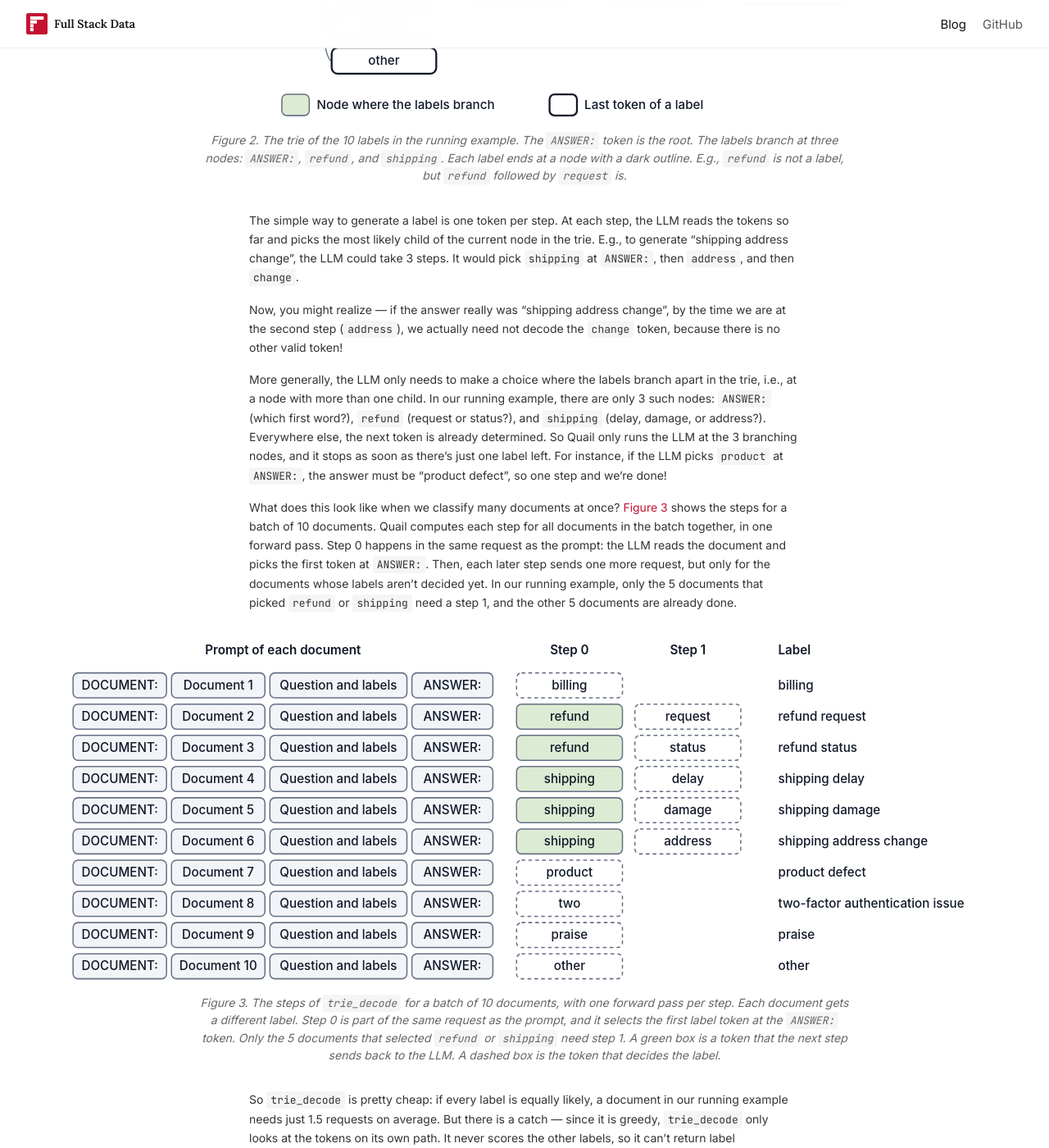
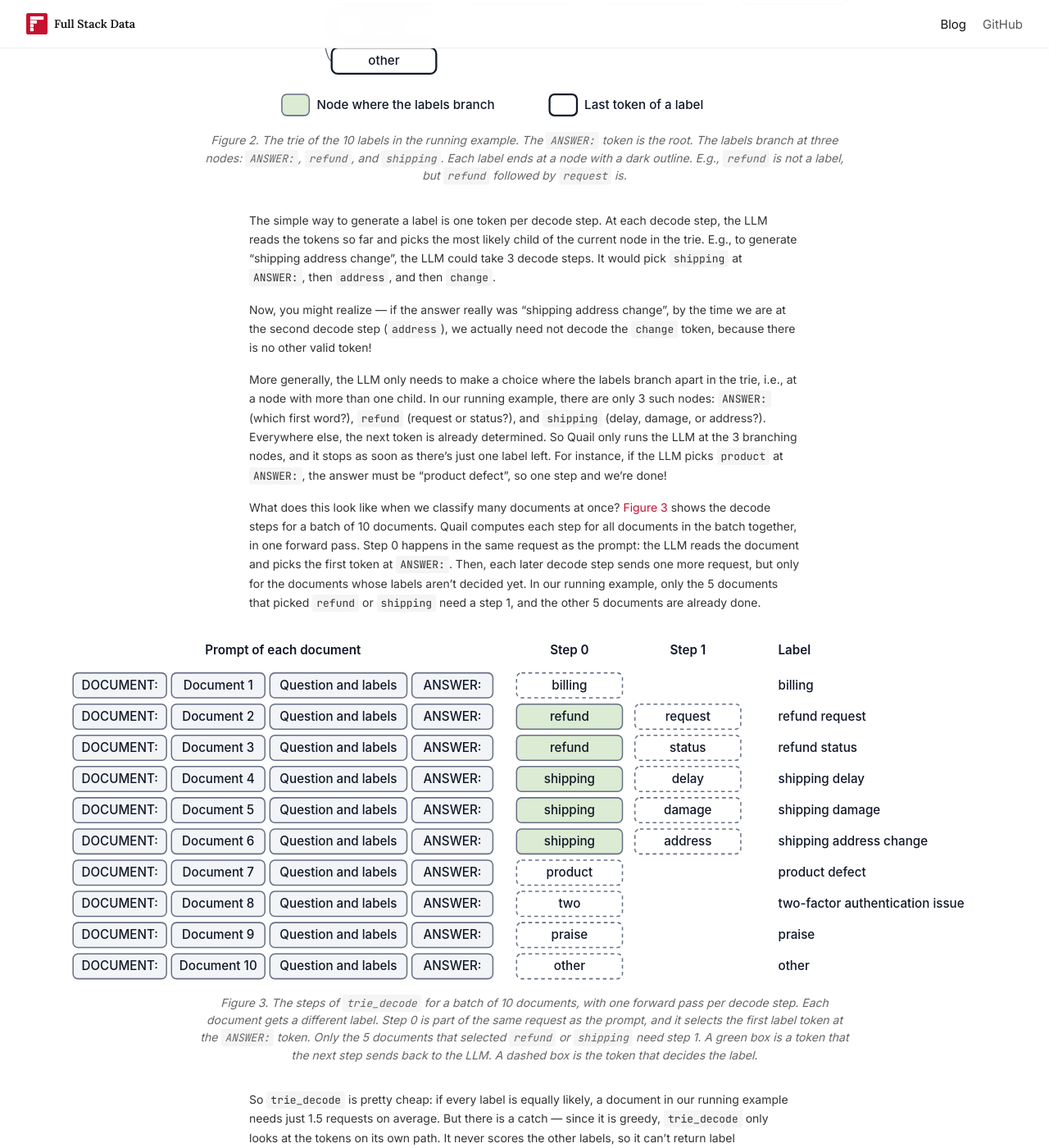
Before and after one commit to fsdatalab/fsdatalab.github.io, a Jekyll site: the page built from _posts/2026-10-09-ai-classification.md, in a window 1280 px wide and 1400 px high, scrolled down 4074 px. Shown: the whole window at 82% size. Built offline with Jekyll 4.4.1, drawn with Linux system fonts in a browser that asks for light colours; some of the changed text lies outside the part shown.

Commit message:
Call trie_decode's steps decode steps
Co-Authored-By: Claude Opus 5.5 <noreply@anthropic.com>
Claude-Session: https://claude.ai/code/session_01MoNT2oswuno5R7xGoXoh2n

```diff
--- a/_posts/2026-10-09-ai-classification.md
+++ b/_posts/2026-10-09-ai-classification.md
@@ -114,7 +114,7 @@ The implementations also select the label in different ways. `trie_decode` gener
 
 ## 3.1 trie_decode: Greedily Generate the Label
 
-`trie_decode` is the implementation that is closest to what prior systems do. It generates the label one token at a time, as an LLM generates text.<sup><a href="#note-1">1</a></sup> At each step, the LLM picks the most likely token that continues a label.
+`trie_decode` is the implementation that is closest to what prior systems do. It generates the label one token at a time, as an LLM generates text.<sup><a href="#note-1">1</a></sup> At each decode step, the LLM picks the most likely token that continues a label.
 
 At a high level, we can assemble the set of labels into a *trie* ([Figure 2](#figure-2)). A trie, also called a prefix tree, stores each label as a path of tokens from the root. Labels that start with the same tokens share the start of their paths, e.g., both refund labels pass through `refund`. The root of the trie is the `ANSWER:` token. For the rest of the article, we write labels in quotes and tokens in code, e.g., the label "refund request" has the tokens `refund` and `request`.
 
@@ -123,17 +123,17 @@ At a high level, we can assemble the set of labels into a *trie* ([Figure 2](#fi
   <figcaption>Figure 2. The trie of the 10 labels in the running example. The <code>ANSWER:</code> token is the root. The labels branch at three nodes: <code>ANSWER:</code>, <code>refund</code>, and <code>shipping</code>. Each label ends at a node with a dark outline. E.g., <code>refund</code> is not a label, but <code>refund</code> followed by <code>request</code> is.</figcaption>
 </figure>
 
-The simple way to generate a label is one token per step. At each step, the LLM reads the tokens so far and picks the most likely child of the current node in the trie. E.g., to generate "shipping address change", the LLM could take 3 steps. It would pick `shipping` at `ANSWER:`, then `address`, and then `change`.
+The simple way to generate a label is one token per decode step. At each decode step, the LLM reads the tokens so far and picks the most likely child of the current node in the trie. E.g., to generate "shipping address change", the LLM could take 3 decode steps. It would pick `shipping` at `ANSWER:`, then `address`, and then `change`.
 
-Now, you might realize --- if the answer really was "shipping address change", by the time we are at the second step (`address`), we actually need not decode the `change` token, because there is no other valid token!
+Now, you might realize --- if the answer really was "shipping address change", by the time we are at the second decode step (`address`), we actually need not decode the `change` token, because there is no other valid token!
 
 More generally, the LLM only needs to make a choice where the labels branch apart in the trie, i.e., at a node with more than one child. In our running example, there are only 3 such nodes: `ANSWER:` (which first word?), `refund` (request or status?), and `shipping` (delay, damage, or address?). Everywhere else, the next token is already determined. So Quail only runs the LLM at the 3 branching nodes, and it stops as soon as there's just one label left. For instance, if the LLM picks `product` at `ANSWER:`, the answer must be "product defect", so one step and we're done!
 
-What does this look like when we classify many documents at once? [Figure 3](#figure-3) shows the steps for a batch of 10 documents. Quail computes each step for all documents in the batch together, in one forward pass. Step 0 happens in the same request as the prompt: the LLM reads the document and picks the first token at `ANSWER:`. Then, each later step sends one more request, but only for the documents whose labels aren't decided yet. In our running example, only the 5 documents that picked `refund` or `shipping` need a step 1, and the other 5 documents are already done.
+What does this look like when we classify many documents at once? [Figure 3](#figure-3) shows the decode steps for a batch of 10 documents. Quail computes each step for all documents in the batch together, in one forward pass. Step 0 happens in the same request as the prompt: the LLM reads the document and picks the first token at `ANSWER:`. Then, each later decode step sends one more request, but only for the documents whose labels aren't decided yet. In our running example, only the 5 documents that picked `refund` or `shipping` need a step 1, and the other 5 documents are already done.
 
 <figure id="figure-3" style="width: min(69.9rem, calc(100vw - 3rem));">
-  <img src="{{ '/assets/blog/ai-classification/decode-rounds.svg' | relative_url }}" alt="The steps of trie_decode for 10 documents.">
-  <figcaption>Figure 3. The steps of <code>trie_decode</code> for a batch of 10 documents, with one forward pass per step. Each document gets a different label. Step 0 is part of the same request as the prompt, and it selects the first label token at the <code>ANSWER:</code> token. Only the 5 documents that selected <code>refund</code> or <code>shipping</code> need step 1. A green box is a token that the next step sends back to the LLM. A dashed box is the token that decides the label.</figcaption>
+  <img src="{{ '/assets/blog/ai-classification/decode-rounds.svg' | relative_url }}" alt="The decode steps of trie_decode for 10 documents.">
+  <figcaption>Figure 3. The steps of <code>trie_decode</code> for a batch of 10 documents, with one forward pass per decode step. Each document gets a different label. Step 0 is part of the same request as the prompt, and it selects the first label token at the <code>ANSWER:</code> token. Only the 5 documents that selected <code>refund</code> or <code>shipping</code> need step 1. A green box is a token that the next step sends back to the LLM. A dashed box is the token that decides the label.</figcaption>
 </figure>
 
 So `trie_decode` is pretty cheap: if every label is equally likely, a document in our running example needs just 1.5 requests on average. But there is a catch --- since it is greedy, `trie_decode` only looks at the tokens on its own path. It never scores the other labels, so it can't return label probabilities. So, if the user asks for probabilities, Quail must use one of the other methods.<sup><a href="#note-2">2</a></sup>
@@ -271,7 +271,7 @@ The three methods only differ in $$q_{\text{tail}}$$ and $$a$$. [Table 2](#table
 
 For projections, attention, and the MLP, we can reuse the formulas from [our blog post on AI-powered filters](/blog/ai-filter-cost-estimates/), plugging in the new $$n_{\text{tok}}$$ and $$r_i$$. However, classification differs from filters in two ways: (1) *KV reads*: each method loads a different number of cached KV tokens, and (2) *output head*: classification needs scores for the whole vocabulary, not just TRUE and FALSE.
 
-**KV reads.** Each answer position attends to the prompt, so the GPU has to load the KV of the prompt from HBM. `letters` and `trie_tree` load it once per document, since all of their answer positions are in one request. `trie_decode` loads it once per extra step. Step 0 shares the request of the prompt, but every later step is a new request. So if $$b$$ is the expected number of requests of `trie_decode` per document (including step 0), the number of KV tokens loaded is
+**KV reads.** Each answer position attends to the prompt, so the GPU has to load the KV of the prompt from HBM. `letters` and `trie_tree` load it once per document, since all of their answer positions are in one request. `trie_decode` loads it once per extra decode step. Step 0 shares the request of the prompt, but every later decode step is a new request. So if $$b$$ is the expected number of requests of `trie_decode` per document (including step 0), the number of KV tokens loaded is
 
 $$
 \begin{aligned}
@@ -314,7 +314,7 @@ For `letters`, the extra tokens are in the prompt instead. The letters add $$2M
 
 ## 4.3 Cost of trie_decode
 
-Unlike the other two methods, the cost of `trie_decode` depends on which label the LLM picks, because some labels need more steps than others. Quail doesn't know the labels before it runs the query, so the cost model assumes that every label is equally likely.<sup><a href="#note-8">8</a></sup>
+Unlike the other two methods, the cost of `trie_decode` depends on which label the LLM picks, because some labels need more decode steps than others. Quail doesn't know the labels before it runs the query, so the cost model assumes that every label is equally likely.<sup><a href="#note-8">8</a></sup>
 
 Each branching node on the path of a label costs one request. So if $$c_m$$ is the number of branching nodes on the path of label $$m$$, up to and including the one that decides the label, the expected number of requests per document is
 
@@ -328,9 +328,9 @@ $$
 b = \frac{5 \cdot 1 + 5 \cdot 2}{10} = 1.5.
 $$
 
-In our running example, each step adds a single token after the prompt: `ANSWER:` in step 0, and `refund` or `shipping` in step 1. So `trie_decode` runs the LLM on 1.5 tokens per document on average, beyond the prompt. Like for `trie_tree`, each token costs about 8 billion FLOPs (7.2 billion in the projections and the MLP, plus 0.78 billion for the full output head). So `trie_decode` adds only about 12 billion FLOPs per document, compared with about 32 billion for `trie_tree`.
+In our running example, each decode step adds a single token after the prompt: `ANSWER:` in step 0, and `refund` or `shipping` in step 1. So `trie_decode` runs the LLM on 1.5 tokens per document on average, beyond the prompt. Like for `trie_tree`, each token costs about 8 billion FLOPs (7.2 billion in the projections and the MLP, plus 0.78 billion for the full output head). So `trie_decode` adds only about 12 billion FLOPs per document, compared with about 32 billion for `trie_tree`.
 
-Note that the estimate assumes optimal packing, i.e., that Quail packs many documents together so that each forward pass saturates the GPU.<sup><a href="#note-9">9</a></sup> With only a few documents, a later step can run in a nearly empty forward pass, and `trie_decode` costs more than the estimate.
+Note that the estimate assumes optimal packing, i.e., that Quail packs many documents together so that each forward pass saturates the GPU.<sup><a href="#note-9">9</a></sup> With only a few documents, a later decode step can run in a nearly empty forward pass, and `trie_decode` costs more than the estimate.
 
 ## 4.4 Picking a Method
 
```
